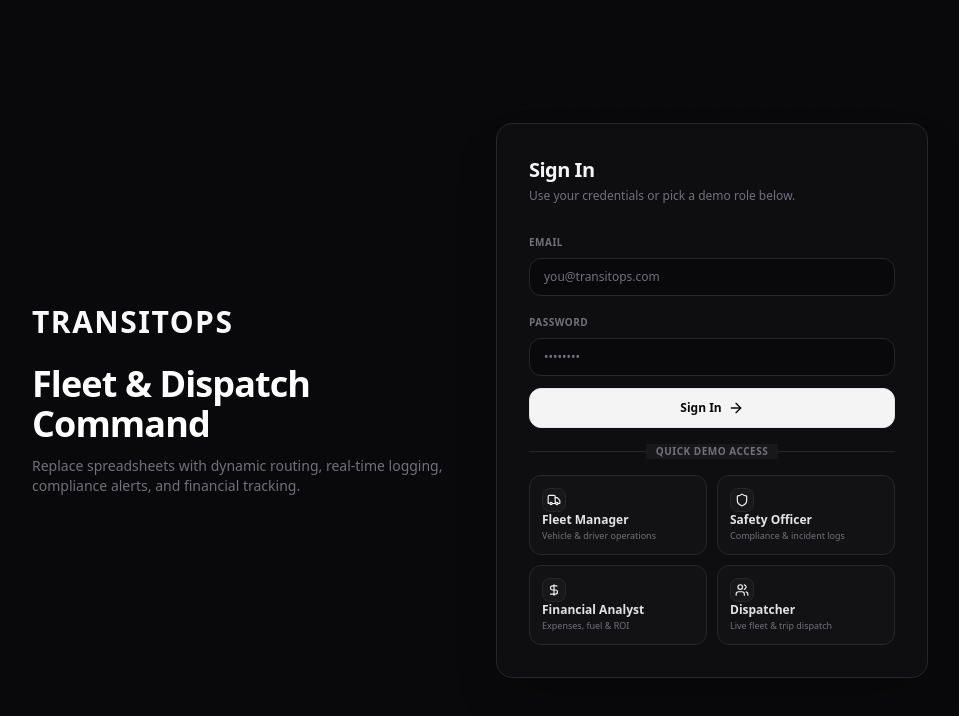
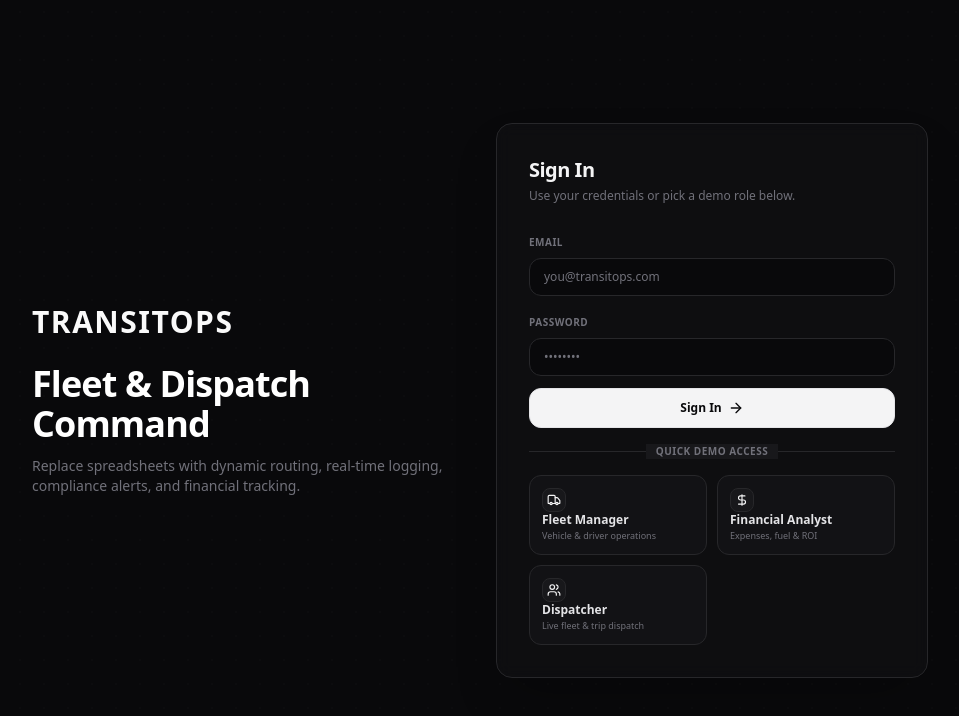
Before and after one commit to sanjeevirajanramajayam/TransitOps-Odoo, a React app in the folder frontend/: page / in a window 1280 px wide. Shown: the top 716 px of the page, without its empty margins (160-1119 px from the left). Built offline with nearby package versions, Linux system fonts and the light colour scheme; the HTML template or start-up script is replaced by a standard one.

Commit message:
style(login): remove Safety Officer demo credentials and login button

```diff
--- a/frontend/src/components/auth/LoginPage.jsx
+++ b/frontend/src/components/auth/LoginPage.jsx
@@ -5,14 +5,12 @@ import { ArrowRight, AlertTriangle, Loader2, Shield, Truck, Users, DollarSign }
 
 const DEMO_CREDENTIALS = {
   'Fleet Manager':     { email: 'fleet@transitops.com',    password: 'demo1234' },
-  'Safety Officer':    { email: 'safety@transitops.com',   password: 'demo1234' },
   'Financial Analyst': { email: 'finance@transitops.com',  password: 'demo1234' },
   'Dispatcher':        { email: 'dispatch@transitops.com', password: 'demo1234' },
 }
 
 const ROLES = [
   { name: 'Fleet Manager',     desc: 'Vehicle & driver operations', icon: Truck },
-  { name: 'Safety Officer',    desc: 'Compliance & incident logs',  icon: Shield },
   { name: 'Financial Analyst', desc: 'Expenses, fuel & ROI',        icon: DollarSign },
   { name: 'Dispatcher',        desc: 'Live fleet & trip dispatch',  icon: Users },
 ]
```
